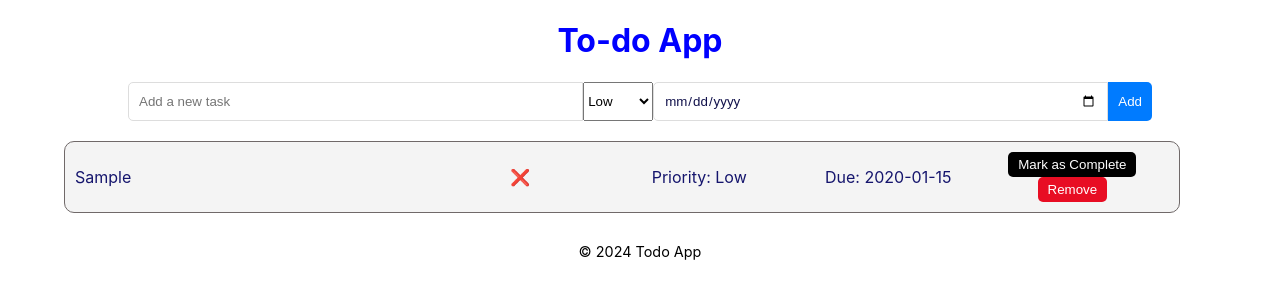
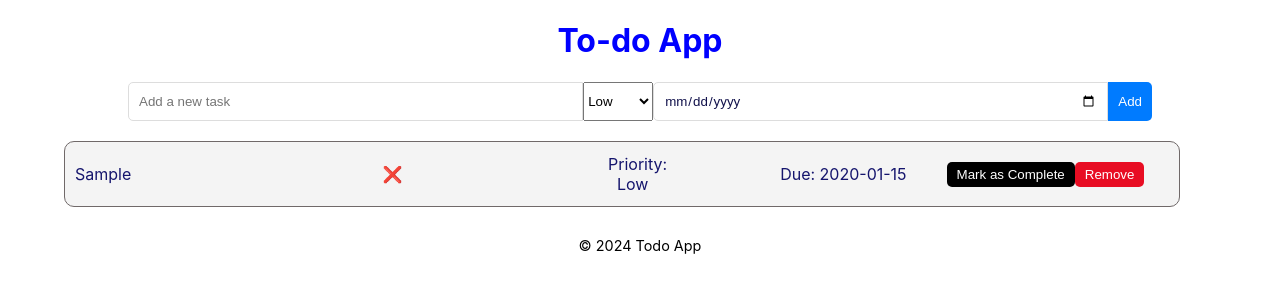
Before and after one commit to davidxv15/ToDo, a React (Create React App) app: page / in a window 1280 px wide. Both pictures are taken after typing "Sample", "2020-01-15" into the empty fields and a click on the button "Add". Shown: the top 300 px of the page. Built offline with nearby package versions, Linux system fonts and the light colour scheme.

Commit message:
li content spacing

```diff
--- a/src/components/TodoItem.css
+++ b/src/components/TodoItem.css
@@ -18,15 +18,21 @@ li span {
   margin-right: 10px; /* Optional: Add some space between spans */
 }
 
-/* Ensure specific spans are given enough width */
 li .task-text {
   flex: 2; /* Adjust flex values based on your layout needs */
 }
 
 li .completion-status,
-li .priority,
+li .priority
+/* li .due-date,
+li .actions  */
+{
+  flex: 1;
+  text-align: center; /* Center text if needed */
+  padding: 2px 70px;
+}
+
 li .due-date,
 li .actions {
-  flex: 1;
-  text-align: center; /* Center text if needed */
+  padding: 5px 15px;
 }
```
